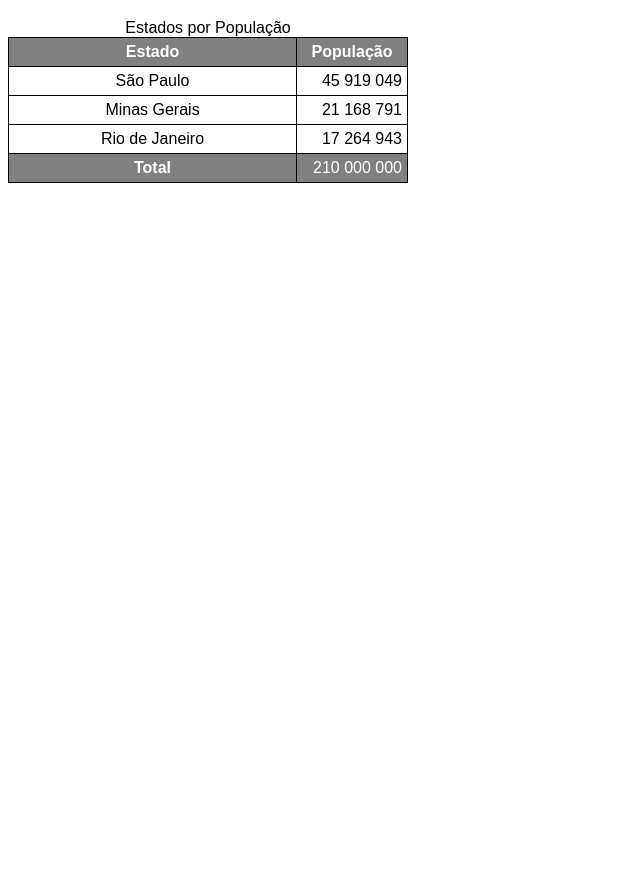
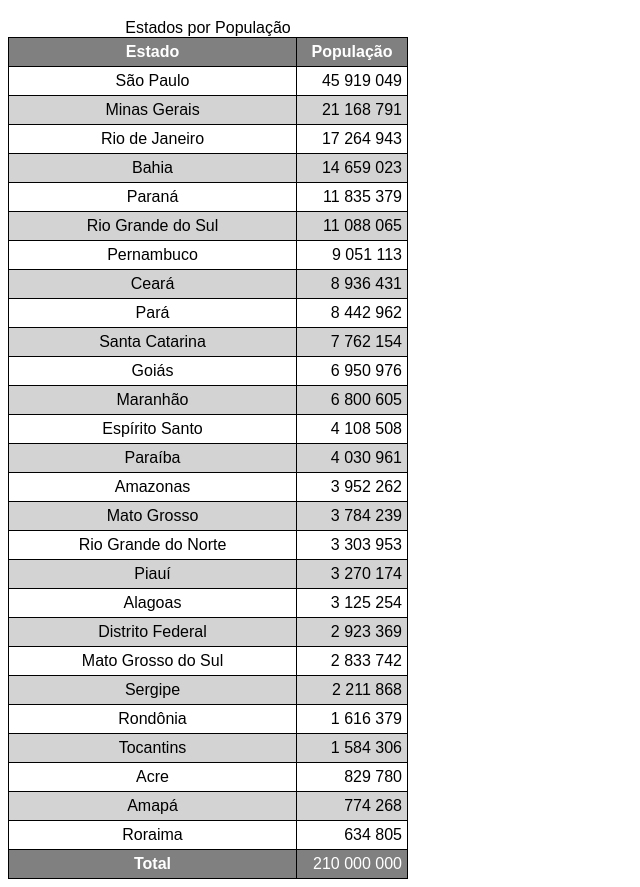
Before and after one commit to BrunoAndrade1997/html-css, a plain HTML site: page exercicios/ex023/tabela002.html in a window 1280 px wide. Shown: the part 61-948 px from the top of the page, without its empty margins (0-640 px from the left). Before the commit the page ends 800 px from the top, so only its background shows below. Drawn offline with Linux system fonts and the light colour scheme.

Commit message:
Update tabela002.html

```diff
--- a/exercicios/ex023/tabela002.html
+++ b/exercicios/ex023/tabela002.html
@@ -25,6 +25,10 @@
         thead, tfoot {
             background-color: gray;
             color: white;
+        }
+
+        tbody > tr:nth-child(2n) {
+            background-color: lightgray;
         }
 
         .num {
@@ -56,6 +60,102 @@
                 <td>Rio de Janeiro</td>
                 <td class="num">17 264 943</td>
             </tr>
+            <tr>
+                <td>Bahia</td>
+                <td class="num">14 659 023</td>
+            </tr>
+            <tr>
+                <td>Paraná</td>
+                <td class="num">11 835 379</td>
+            </tr>
+            <tr>
+                <td>Rio Grande do Sul</td>
+                <td class="num">11 088 065</td>
+            </tr>
+            <tr>
+                <td>Pernambuco</td>
+                <td class="num">9 051 113</td>
+            </tr>
+            <tr>
+                <td>Ceará</td>
+                <td class="num">8 936 431</td>
+            </tr>
+            <tr>
+                <td>Pará</td>
+                <td class="num">8 442 962</td>
+            </tr>
+            <tr>
+                <td>Santa Catarina</td>
+                <td class="num">7 762 154</td>
+            </tr>
+            <tr>
+                <td>Goiás</td>
+                <td class="num">6 950 976</td>
+            </tr>
+            <tr>
+                <td>Maranhão</td>
+                <td class="num">6 800 605</td>
+            </tr>
+            <tr>
+                <td>Espírito Santo</td>
+                <td class="num">4 108 508</td>
+            </tr>
+            <tr>
+                <td>Paraíba</td>
+                <td class="num">4 030 961</td>
+            </tr>
+            <tr>
+                <td>Amazonas</td>
+                <td class="num">3 952 262</td>
+            </tr>
+            <tr>
+                <td>Mato Grosso</td>
+                <td class="num">3 784 239</td>
+            </tr>
+            <tr>
+                <td>Rio Grande do Norte</td>
+                <td class="num">3 303 953</td>
+            </tr>
+            <tr>
+                <td>Piauí</td>
+                <td class="num">3 270 174</td>
+            </tr>
+            <tr>
+                <td>Alagoas</td>
+                <td class="num">3 125 254</td>
+            </tr>
+            <tr>
+                <td>Distrito Federal</td>
+                <td class="num">2 923 369</td>
+            </tr>
+            <tr>
+                <td>Mato Grosso do Sul</td>
+                <td class="num">2 833 742</td>
+            </tr>
+            <tr>
+                <td>Sergipe</td>
+                <td class="num">2 211 868</td>
+            </tr>
+            <tr>
+                <td>Rondônia</td>
+                <td class="num">1 616 379</td>
+            </tr>
+            <tr>
+                <td>Tocantins</td>
+                <td class="num">1 584 306</td>
+            </tr>
+            <tr>
+                <td>Acre</td>
+                <td class="num">829 780</td>
+            </tr>
+            <tr>
+                <td>Amapá</td>
+                <td class="num">774 268</td>
+            </tr>
+            <tr>
+                <td>Roraima</td>
+                <td class="num">634 805</td>
+            </tr>
         </tbody>
         <tfoot>
             <tr>
```
